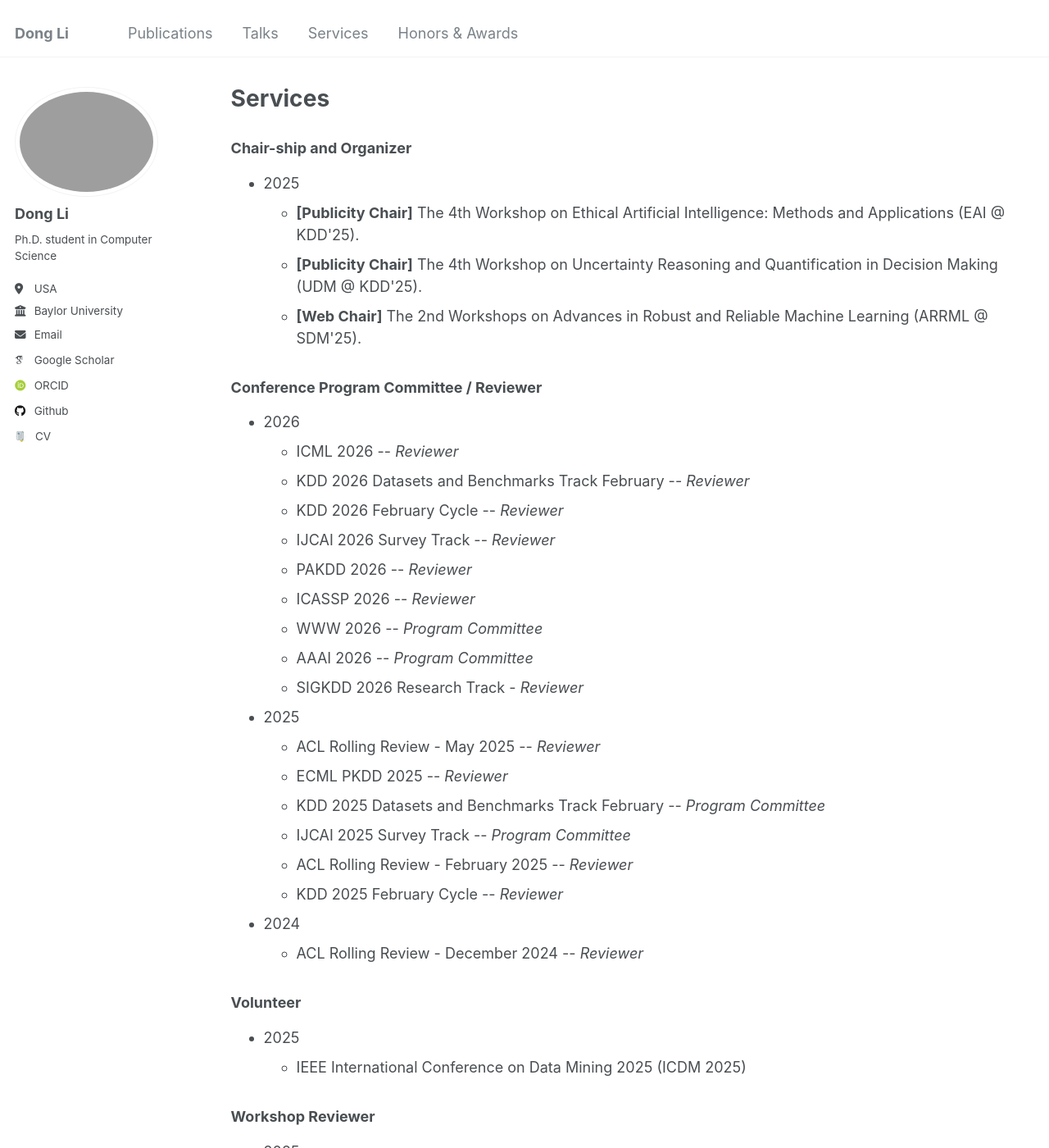
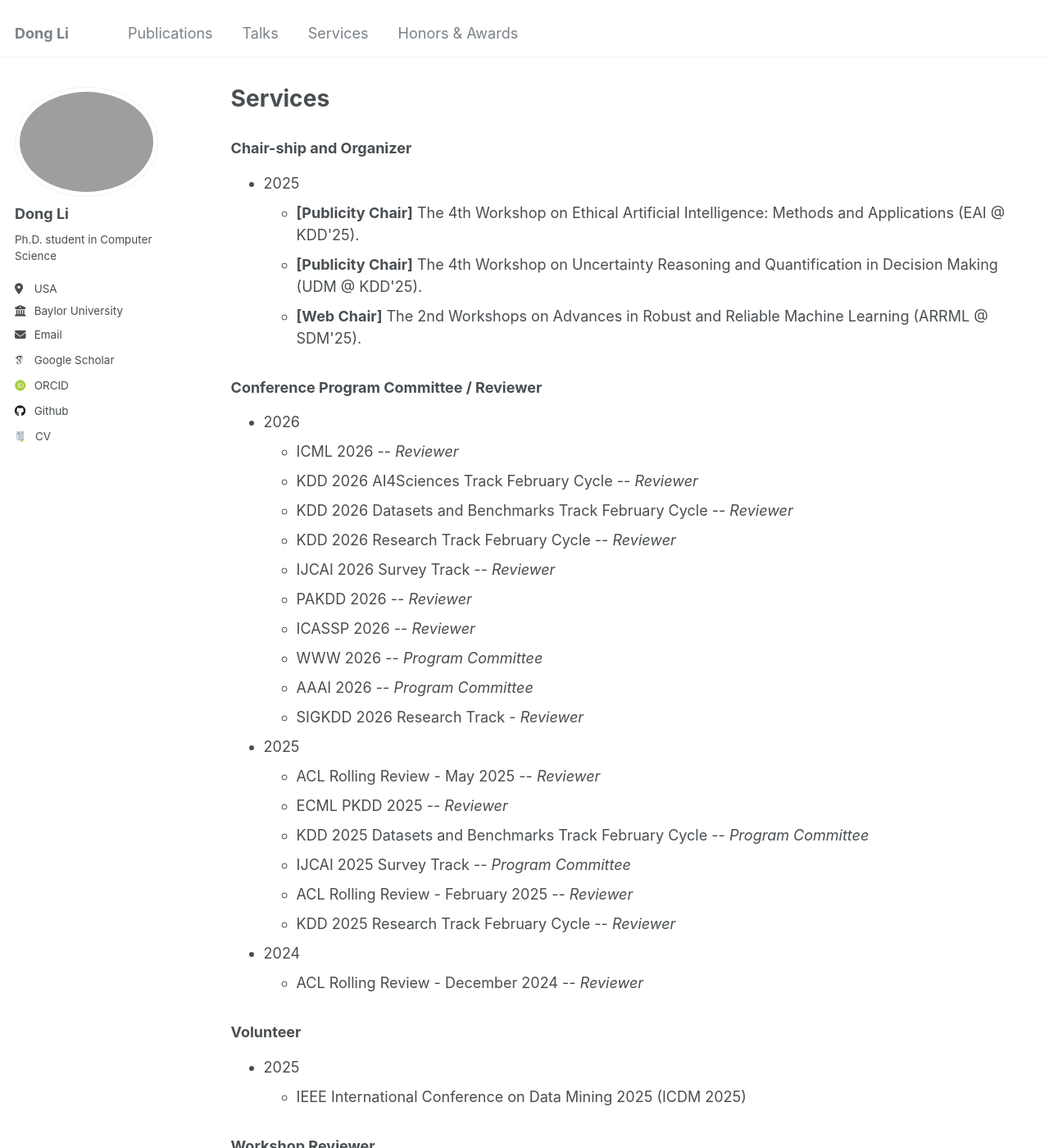
Before and after one commit to TurkeyWatanabe/dongli, a Jekyll site: the page built from _pages/services.html, in a window 1280 px wide and 1400 px high. Shown: the whole window at 82% size. Built offline with Jekyll 4.4.1, drawn with Linux system fonts in a browser that asks for light colours; some web fonts are replaced.

Commit message:
Update services.html

```diff
--- a/_pages/services.html
+++ b/_pages/services.html
@@ -23,8 +23,9 @@ author_profile: true
   <li>2026
     <ul>
       <li>ICML 2026 -- <i>Reviewer</i></li>
-      <li>KDD 2026 Datasets and Benchmarks Track February -- <i>Reviewer</i></li>
-      <li>KDD 2026 February Cycle -- <i>Reviewer</i></li>
+      <li>KDD 2026 AI4Sciences Track February Cycle -- <i>Reviewer</i></li>
+      <li>KDD 2026 Datasets and Benchmarks Track February Cycle -- <i>Reviewer</i></li>
+      <li>KDD 2026 Research Track February Cycle -- <i>Reviewer</i></li>
       <li>IJCAI 2026 Survey Track -- <i>Reviewer</i></li>
       <li>PAKDD 2026 -- <i>Reviewer</i></li>
       <li>ICASSP 2026 -- <i>Reviewer</i></li>
@@ -37,10 +38,10 @@ author_profile: true
     <ul>
       <li>ACL Rolling Review - May 2025 -- <i>Reviewer</i></li>
       <li>ECML PKDD 2025 -- <i>Reviewer</i></li>
-      <li>KDD 2025 Datasets and Benchmarks Track February -- <i>Program Committee</i></li>
+      <li>KDD 2025 Datasets and Benchmarks Track February Cycle -- <i>Program Committee</i></li>
       <li>IJCAI 2025 Survey Track -- <i>Program Committee</i></li>
       <li>ACL Rolling Review - February 2025 -- <i>Reviewer</i></li>
-      <li>KDD 2025 February Cycle -- <i>Reviewer</i></li>
+      <li>KDD 2025 Research Track February Cycle -- <i>Reviewer</i></li>
     </ul>
   </li>
   <li>2024
```
